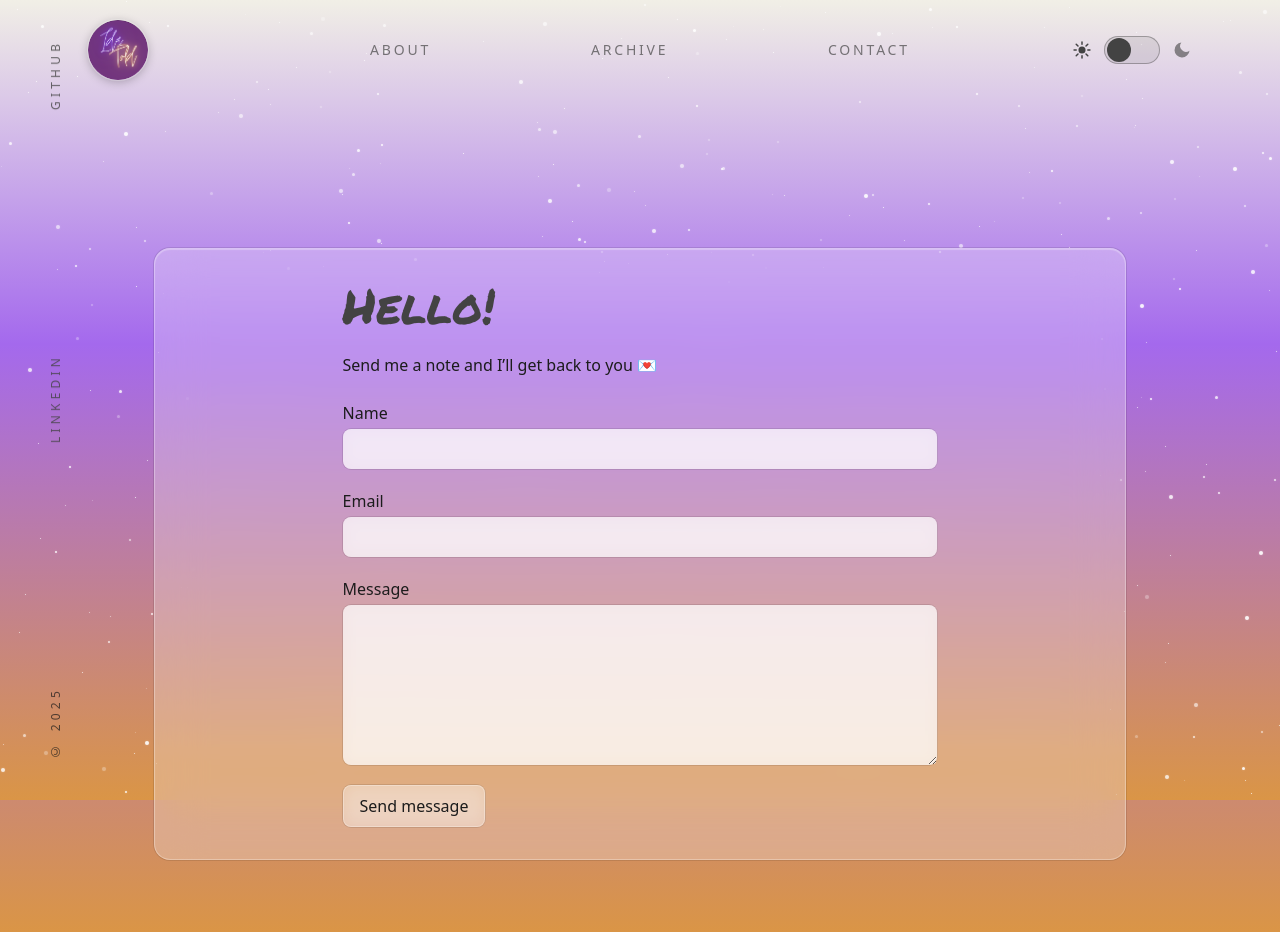
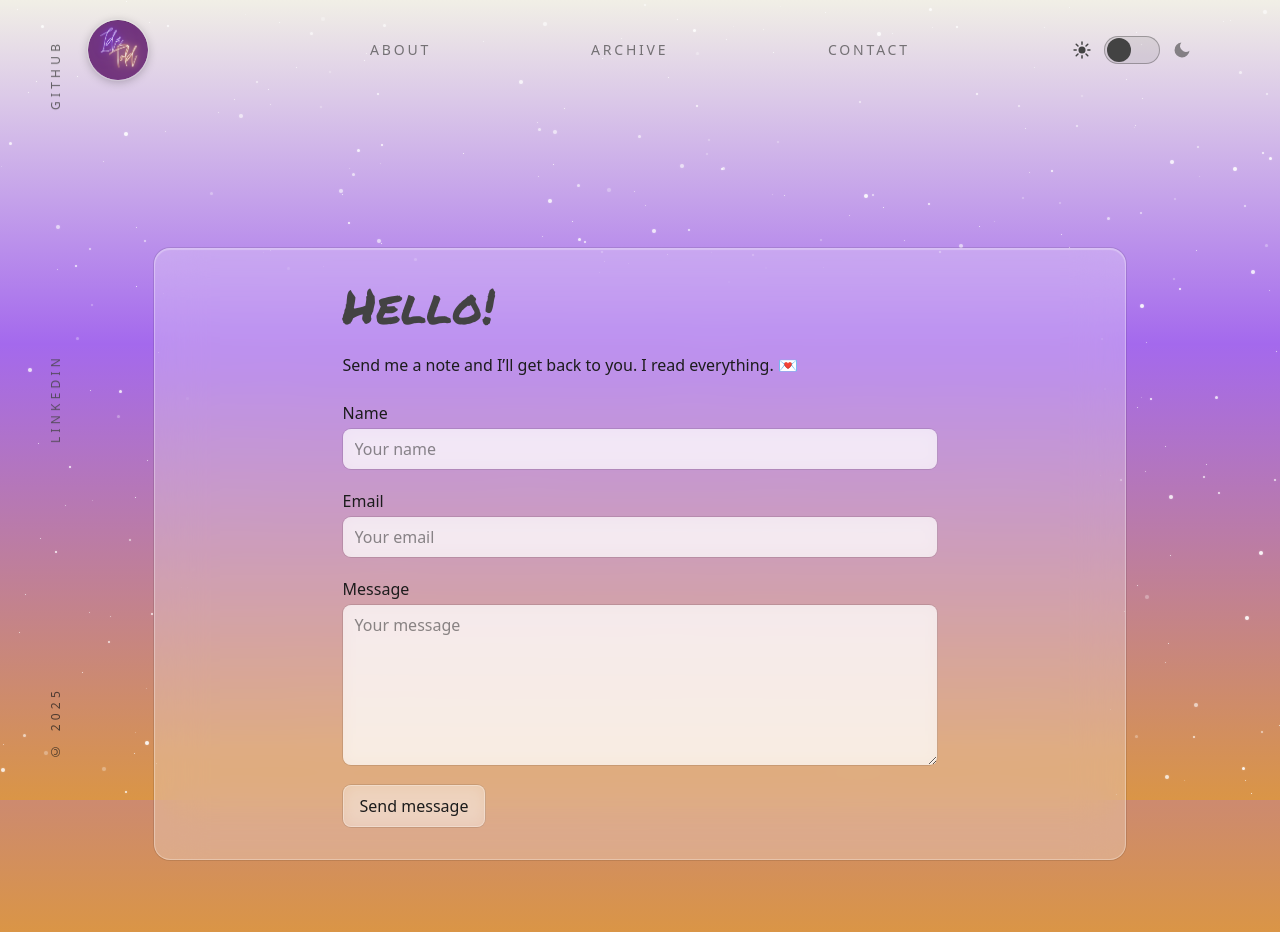
Before and after one commit to idatold/Portfolio-2, a React (Vite) app: page /contact in a window 1280 px wide. Built offline with nearby package versions, Linux system fonts and the light colour scheme; no server answers.

Commit message:
got some placeholders in my form

```diff
--- a/src/routes/Contact.jsx
+++ b/src/routes/Contact.jsx
@@ -8,8 +8,8 @@ if (!ACCESS_KEY) {
 
 export default function Contact() {
   const statusRef = useRef(null);
-  const [status, setStatus] = useState(""); // message text
-  const [sending, setSending] = useState(false); // disable button while sending
+  const [status, setStatus] = useState("");
+  const [sending, setSending] = useState(false);
 
   async function onSubmit(e) {
     e.preventDefault();
@@ -76,7 +76,7 @@ export default function Contact() {
         {/* Heading + Form */}
         <div className="flex flex-col gap-6 max-w-prose mx-auto w-full">
           <h1 className="text-4xl sm:text-5xl">Hello!</h1>
-          <p>Send me a note and I’ll get back to you 💌</p>
+          <p>Send me a note and I’ll get back to you. I read everything. 💌</p>
 
           {/* Status region (focusable for a11y) */}
           <p
@@ -90,54 +90,60 @@ export default function Contact() {
           </p>
 
           <form onSubmit={onSubmit} className="grid gap-4 sm:gap-5">
-            {/* Honeypot (spam protection) */}
-            <input
-              type="checkbox"
-              name="botcheck"
-              className="hidden"
-              tabIndex={-1}
-              aria-hidden="true"
-            />
+            {/* Honeypot (hidden so WAVE won't flag it) */}
+            <input type="hidden" name="botcheck" />
 
             {/* Name */}
-            <label className="grid gap-1">
-              <span className="font-medium">Name</span>
+            <div className="grid gap-1">
+              <label htmlFor="contact-name" className="font-medium">
+                Name
+              </label>
               <input
+                id="contact-name"
                 type="text"
                 name="name"
                 required
                 autoComplete="name"
+                placeholder="Your name"
                 className="rounded-lg px-3 py-2 ring-1 ring-black/10 dark:ring-white/20 bg-white/70 dark:bg-white/10 backdrop-blur
                            focus:outline-none focus-visible:ring-2 focus-visible:ring-[var(--accent)]"
               />
-            </label>
+            </div>
 
             {/* Email */}
-            <label className="grid gap-1">
-              <span className="font-medium">Email</span>
+            <div className="grid gap-1">
+              <label htmlFor="contact-email" className="font-medium">
+                Email
+              </label>
               <input
+                id="contact-email"
                 type="email"
                 name="email"
                 required
                 autoComplete="email"
+                placeholder="Your email"
                 className="rounded-lg px-3 py-2 ring-1 ring-black/10 dark:ring-white/20 bg-white/70 dark:bg-white/10 backdrop-blur
                            focus:outline-none focus-visible:ring-2 focus-visible:ring-[var(--accent)]"
               />
-            </label>
+            </div>
 
             {/* Message */}
-            <label className="grid gap-1">
-              <span className="font-medium">Message</span>
+            <div className="grid gap-1">
+              <label htmlFor="contact-message" className="font-medium">
+                Message
+              </label>
               <textarea
+                id="contact-message"
                 name="message"
                 required
                 rows={6}
+                placeholder="Your message"
                 className="rounded-lg px-3 py-2 ring-1 ring-black/10 dark:ring-white/20 bg-white/70 dark:bg-white/10 backdrop-blur
                            focus:outline-none focus-visible:ring-2 focus-visible:ring-[var(--accent)] resize-y"
               />
-            </label>
+            </div>
 
-            {/* Optional explicit reply-to (kept hidden; we auto-fill from email above) */}
+            {/* Optional explicit reply-to (hidden) */}
             <input type="hidden" name="replyto" value="" />
 
             <div className="flex items-center gap-3">
```
